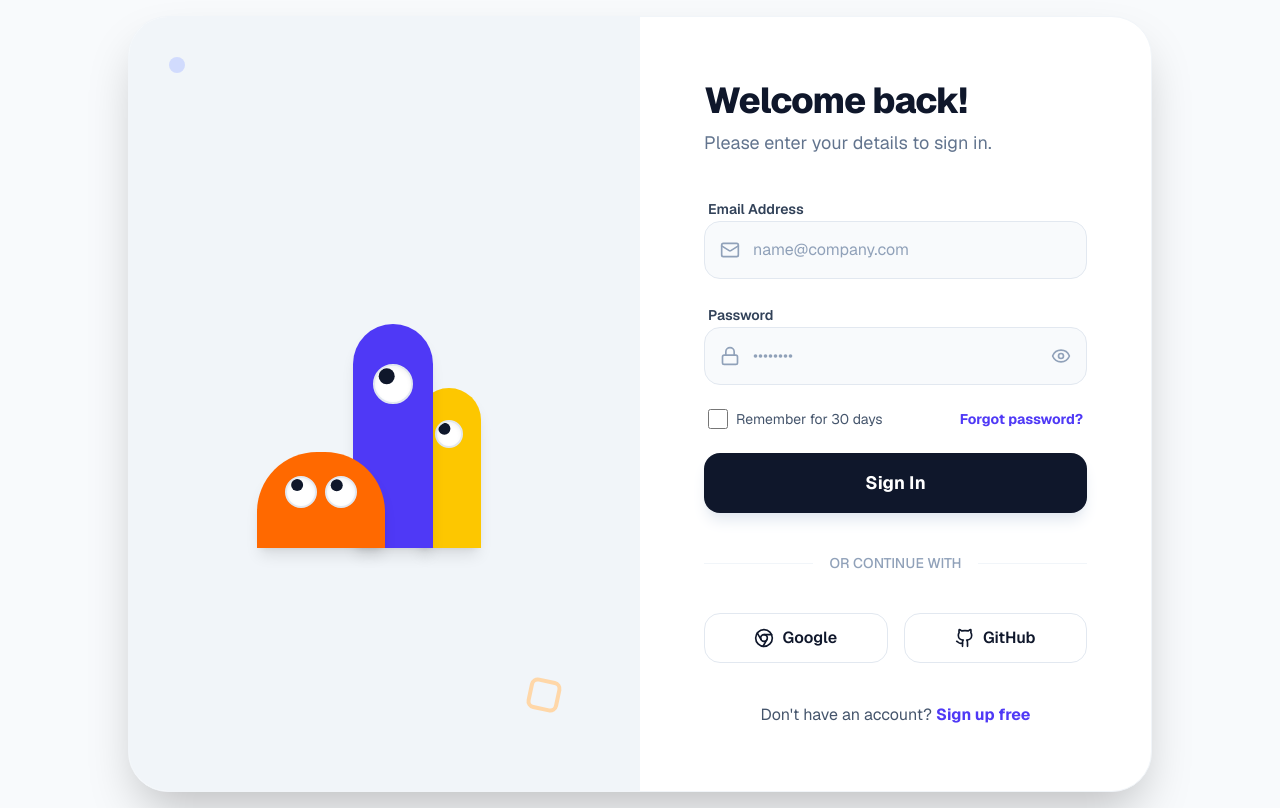
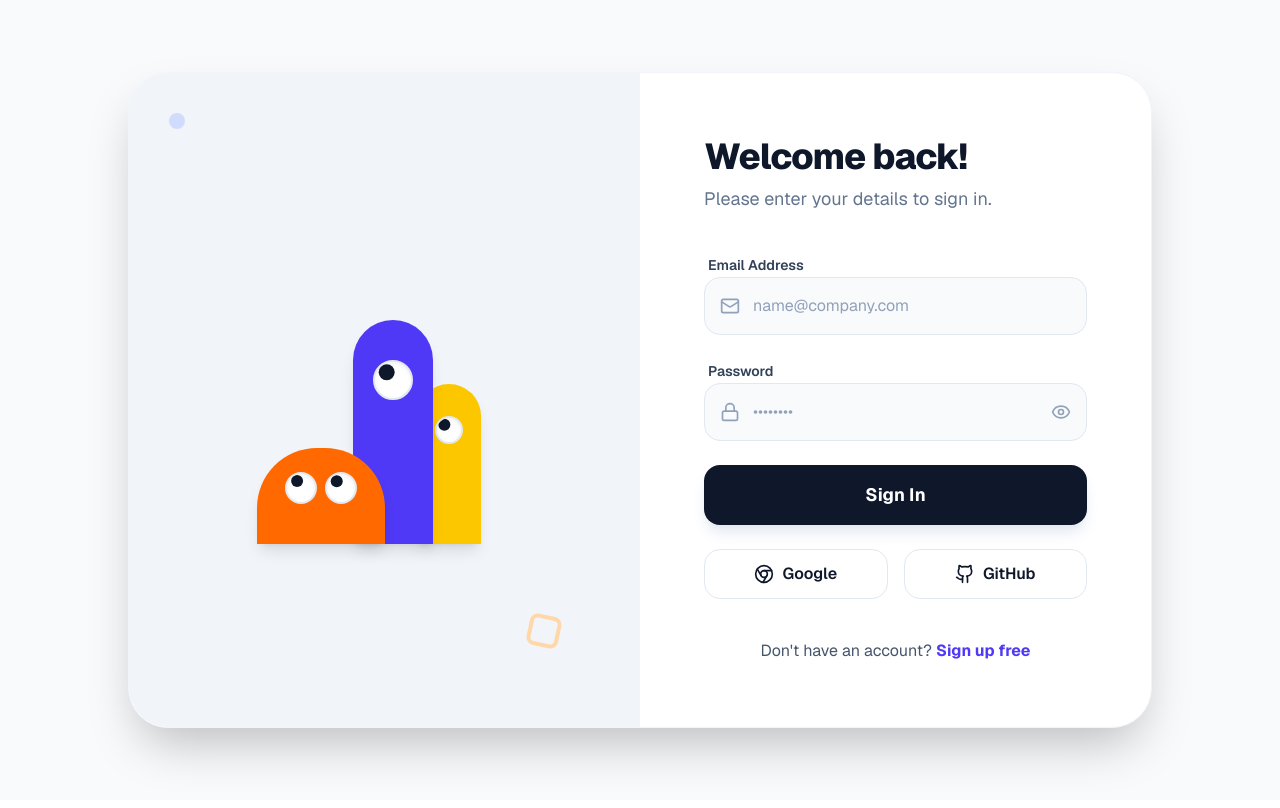
Before and after one commit to madmofoz/Portfolio, a Next.js app: page /projects/sample in a window 1280 px wide. Built offline with nearby package versions, Linux system fonts and the light colour scheme.

Commit message:
fix sample

```diff
--- a/src/app/projects/sample/page.tsx
+++ b/src/app/projects/sample/page.tsx
@@ -1,14 +1,27 @@
-"use client"
-import React, { useState, useEffect, useRef, useMemo } from 'react';
-import { motion, useSpring, useTransform } from 'framer-motion';
+import React, { useState, useEffect, useRef } from 'react';
+import { motion, useSpring } from 'framer-motion';
 import { Mail, Lock, Eye, EyeOff, Github, Chrome } from 'lucide-react';
 
+// --- Interfaces ---
+interface MousePosition {
+  x: number;
+  y: number;
+}
+
+interface EyeProps {
+  size?: string;
+  pupilSize?: string;
+  mousePos: MousePosition;
+}
+
+interface MonsterProps {
+  mousePos: MousePosition;
+}
+
 // --- Eye Component ---
-// This handles the trigonometry to make the pupils follow the cursor
-const TrackingEye = ({ size = "w-12 h-12", pupilSize = "w-5 h-5", mousePos }) => {
-  const eyeRef = useRef(null);
+const TrackingEye: React.FC<EyeProps> = ({ size = "w-12 h-12", pupilSize = "w-5 h-5", mousePos }) => {
+  const eyeRef = useRef<HTMLDivElement>(null);
 
-  // Spring configuration for organic, smooth movement
   const springConfig = { stiffness: 150, damping: 15, mass: 0.1 };
   const x = useSpring(0, springConfig);
   const y = useSpring(0, springConfig);
@@ -23,13 +36,10 @@ const TrackingEye = ({ size = "w-12 h-12", pupilSize = "w-5 h-5", mousePos }) =>
     const deltaX = mousePos.x - centerX;
     const deltaY = mousePos.y - centerY;
 
-    // Distance from center to mouse
     const distance = Math.sqrt(deltaX ** 2 + deltaY ** 2);
-    // Limit movement to keep pupil inside the eye
     const maxMove = rect.width / 4;
     const angle = Math.atan2(deltaY, deltaX);
 
-    // Calculate new position
     const moveX = Math.cos(angle) * Math.min(distance / 15, maxMove);
     const moveY = Math.sin(angle) * Math.min(distance / 15, maxMove);
 
@@ -51,7 +61,7 @@ const TrackingEye = ({ size = "w-12 h-12", pupilSize = "w-5 h-5", mousePos }) =>
 };
 
 // --- Character Components ---
-const OrangeMonster = ({ mousePos }) => (
+const OrangeMonster: React.FC<MonsterProps> = ({ mousePos }) => (
   <motion.div
     initial={{ y: 50, opacity: 0 }}
     animate={{ y: 0, opacity: 1 }}
@@ -62,7 +72,7 @@ const OrangeMonster = ({ mousePos }) => (
   </motion.div>
 );
 
-const PurpleMonster = ({ mousePos }) => (
+const PurpleMonster: React.FC<MonsterProps> = ({ mousePos }) => (
   <motion.div
     initial={{ y: 100, opacity: 0 }}
     animate={{ y: 0, opacity: 1 }}
@@ -73,7 +83,7 @@ const PurpleMonster = ({ mousePos }) => (
   </motion.div>
 );
 
-const YellowMonster = ({ mousePos }) => (
+const YellowMonster: React.FC<MonsterProps> = ({ mousePos }) => (
   <motion.div
     initial={{ y: 80, opacity: 0 }}
     animate={{ y: 0, opacity: 1 }}
@@ -86,12 +96,11 @@ const YellowMonster = ({ mousePos }) => (
 
 // --- Main App ---
 export default function App() {
-  const [mousePos, setMousePos] = useState({ x: 0, y: 0 });
+  const [mousePos, setMousePos] = useState<MousePosition>({ x: 0, y: 0 });
   const [showPassword, setShowPassword] = useState(false);
-  const [isFocused, setIsFocused] = useState(false);
 
   useEffect(() => {
-    const handleMouseMove = (e) => {
+    const handleMouseMove = (e: MouseEvent) => {
       setMousePos({ x: e.clientX, y: e.clientY });
     };
     window.addEventListener('mousemove', handleMouseMove);
@@ -110,7 +119,6 @@ export default function App() {
              <YellowMonster mousePos={mousePos} />
           </div>
 
-          {/* Decorative background shapes */}
           <div className="absolute top-10 left-10 w-4 h-4 bg-indigo-200 rounded-full animate-pulse" />
           <div className="absolute bottom-20 right-20 w-8 h-8 border-4 border-orange-200 rounded-lg rotate-12" />
         </div>
@@ -130,8 +138,6 @@ export default function App() {
                 <input
                   type="email"
                   placeholder="name@company.com"
-                  onFocus={() => setIsFocused(true)}
-                  onBlur={() => setIsFocused(false)}
                   className="w-full pl-12 pr-4 py-4 bg-slate-50 border border-slate-200 rounded-2xl focus:ring-4 focus:ring-indigo-500/10 focus:border-indigo-500 outline-none transition-all placeholder:text-slate-400"
                 />
               </div>
@@ -144,8 +150,6 @@ export default function App() {
                 <input
                   type={showPassword ? "text" : "password"}
                   placeholder="••••••••"
-                  onFocus={() => setIsFocused(true)}
-                  onBlur={() => setIsFocused(false)}
                   className="w-full pl-12 pr-12 py-4 bg-slate-50 border border-slate-200 rounded-2xl focus:ring-4 focus:ring-indigo-500/10 focus:border-indigo-500 outline-none transition-all placeholder:text-slate-400"
                 />
                 <button
@@ -158,22 +162,9 @@ export default function App() {
               </div>
             </div>
 
-            <div className="flex items-center justify-between px-1">
-              <label className="flex items-center gap-2 cursor-pointer group">
-                <input type="checkbox" className="w-5 h-5 rounded border-slate-300 text-indigo-600 focus:ring-indigo-500" />
-                <span className="text-sm text-slate-600 group-hover:text-slate-900 transition-colors">Remember for 30 days</span>
-              </label>
-              <button type="button" className="text-sm font-bold text-indigo-600 hover:text-indigo-700">Forgot password?</button>
-            </div>
-
             <button className="w-full bg-slate-900 text-white py-4 rounded-2xl font-bold text-lg hover:bg-slate-800 transform active:scale-[0.98] transition-all shadow-lg shadow-slate-200">
               Sign In
             </button>
-
-            <div className="relative py-4">
-              <div className="absolute inset-0 flex items-center"><div className="w-full border-t border-slate-100"></div></div>
-              <div className="relative flex justify-center text-sm uppercase"><span className="bg-white px-4 text-slate-400 font-medium">Or continue with</span></div>
-            </div>
 
             <div className="grid grid-cols-2 gap-4">
               <button className="flex items-center justify-center gap-2 py-3 px-4 border border-slate-200 rounded-2xl hover:bg-slate-50 transition-colors font-semibold">
```
